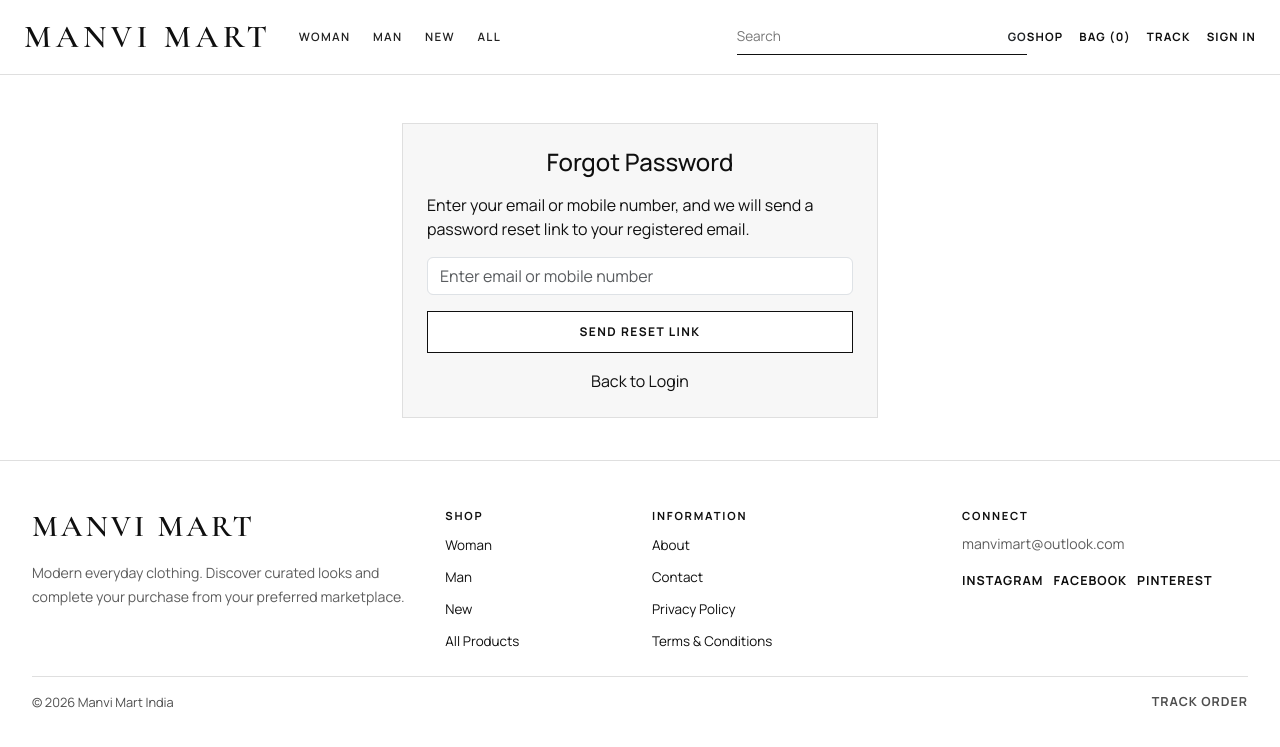
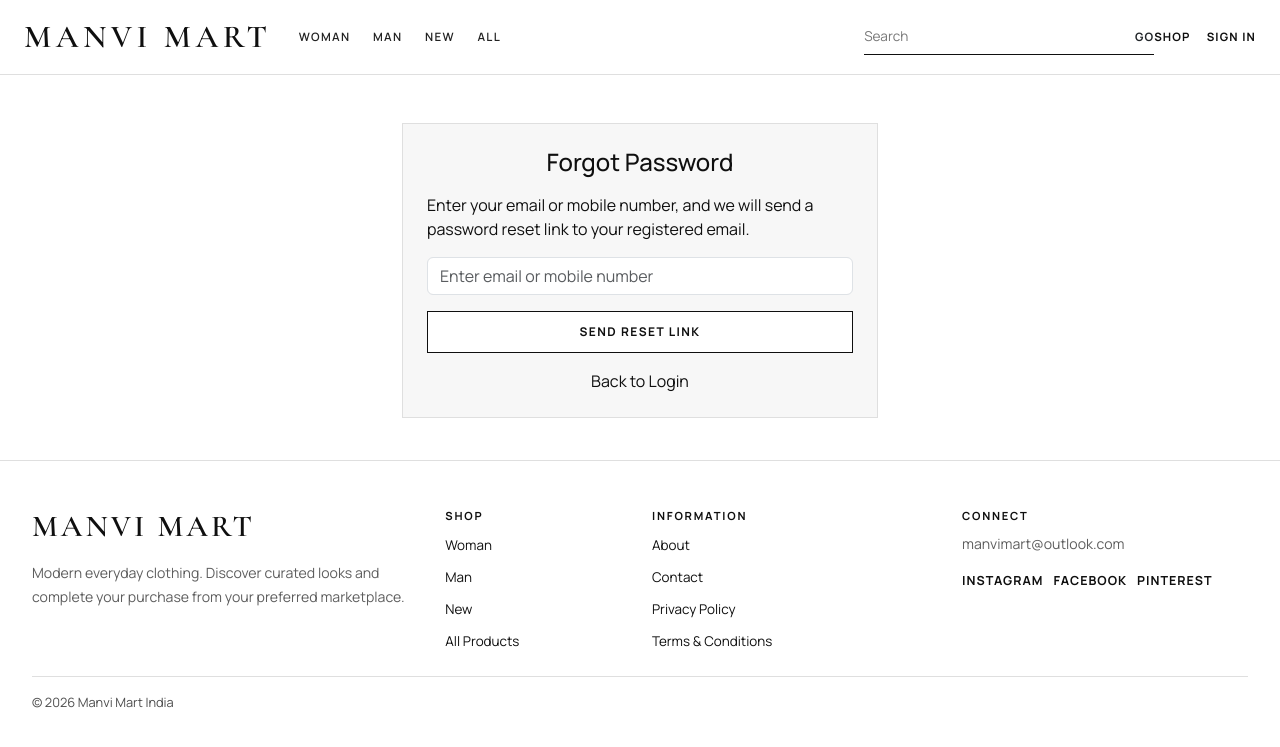
Before and after one commit to shubhamcylon/ManviMartIndia, a Flask app: page /forgot-password in a window 1280 px wide. Shown: the top 747 px of the page. Run offline with Flask 3, Linux system fonts and the light colour scheme.

Commit message:
Remove BAG and TRACK navigation links from header/footer/order success

```diff
--- a/main.py
+++ b/main.py
@@ -48,9 +48,6 @@ app.config['STORE_GSTIN'] = os.environ.get("STORE_GSTIN") or 'GSTIN_NOT_ADDED'
 app.config['STORE_ADDRESS'] = os.environ.get("STORE_ADDRESS") or 'Haridwar, Uttarakhand, India'
 app.config['STORE_STATE'] = os.environ.get("STORE_STATE") or 'Uttarakhand'
 app.config['STORE_STATE_CODE'] = os.environ.get("STORE_STATE_CODE") or '05'
-app.config['STORE_WHATSAPP_NUMBER'] = os.environ.get("STORE_WHATSAPP_NUMBER", "")
-app.config['ORDER_ALERT_WHATSAPP_PHONE'] = os.environ.get("ORDER_ALERT_WHATSAPP_PHONE", "")
-app.config['ORDER_ALERT_WHATSAPP_APIKEY'] = os.environ.get("ORDER_ALERT_WHATSAPP_APIKEY", "")
 app.config['GOOGLE_SHEET_WEBHOOK_URL'] = os.environ.get("GOOGLE_SHEET_WEBHOOK_URL", "")
 app.config['GOOGLE_SHEET_WEBHOOK_TOKEN'] = os.environ.get("GOOGLE_SHEET_WEBHOOK_TOKEN", "")
 
@@ -731,15 +728,6 @@ def format_inr(value):
     return f"{money(value):.2f}"
 
 
-def normalize_whatsapp_number(phone):
-    digits = normalize_phone(phone)
-    if digits.startswith("00"):
-        digits = digits[2:]
-    if len(digits) == 10:
-        digits = f"91{digits}"
-    return digits
-
-
 def build_order_alert_text(order):
     lines = [
         "New order placed on Manvi Mart",
@@ -854,34 +842,10 @@ def send_store_order_email(order, alert_text):
         return False
 
 
-def send_whatsapp_order_alert(alert_text):
-    phone = normalize_whatsapp_number(app.config.get("ORDER_ALERT_WHATSAPP_PHONE", ""))
-    api_key = app.config.get("ORDER_ALERT_WHATSAPP_APIKEY")
-    if not phone or not api_key:
-        return False
-
-    query = urlencode({
-        "phone": phone,
-        "text": alert_text,
-        "apikey": api_key,
-    })
-    endpoint = f"https://api.callmebot.com/whatsapp.php?{query}"
-
-    try:
-        with urlopen(endpoint, timeout=10) as response:
-            return 200 <= getattr(response, "status", 200) < 300
-    except (HTTPError, URLError):
-        app.logger.exception("WhatsApp order notification failed.")
-    except Exception:
-        app.logger.exception("Unexpected WhatsApp notification error.")
-    return False
-
-
 def send_order_alerts(order):
     alert_text = build_order_alert_text(order)
     results = {
         "email": send_store_order_email(order, alert_text),
-        "whatsapp": send_whatsapp_order_alert(alert_text),
     }
     if not any(results.values()):
         app.logger.warning(
@@ -1072,7 +1036,6 @@ def cart_counter():
 def store_settings():
     return dict(
         store_email=app.config['STORE_EMAIL'],
-        store_whatsapp_number=app.config['STORE_WHATSAPP_NUMBER'],
         online_payment_enabled=app.config['ONLINE_PAYMENT_ENABLED'],
         store_name=app.config['STORE_NAME'],
         store_gstin=app.config['STORE_GSTIN'],
@@ -1644,20 +1607,10 @@ def order_success(tracking_id):
         flash("Please login to view this order.", "warning")
         return redirect(url_for("login"))
 
-    whatsapp_link = None
-    store_whatsapp = normalize_whatsapp_number(app.config.get("STORE_WHATSAPP_NUMBER", ""))
-    if store_whatsapp:
-        message = quote(
-            f"Hi Manvi Mart, I placed an order.\nTracking ID: {order.tracking_id}\n"
-            f"Name: {order.customer_name}\nPhone: {order.customer_phone}"
-        )
-        whatsapp_link = f"https://wa.me/{store_whatsapp}?text={message}"
-
     return render_template(
         "order_success.html",
         order=order,
         payment_methods=PAYMENT_METHODS,
-        whatsapp_link=whatsapp_link
     )
 
 
--- a/templates/components/footer.html
+++ b/templates/components/footer.html
@@ -41,7 +41,6 @@
 
         <div class="footer-bottom mt-4 pt-3">
             <span>© {{ current_year }} Manvi Mart India</span>
-            <a href="{{ url_for('track_order') }}">Track Order</a>
         </div>
     </div>
 </footer>
--- a/templates/components/header.html
+++ b/templates/components/header.html
@@ -11,8 +11,6 @@
 
             <div class="d-flex align-items-center gap-3 order-3 order-lg-3">
                 <a class="header-action-link" href="{{ url_for('products_page') }}">SHOP</a>
-                <a class="header-action-link" href="{{ url_for('cart_page') }}">BAG ({{ cart_count }})</a>
-                <a class="header-action-link" href="{{ url_for('track_order') }}">TRACK</a>
                 {% if current_user %}
                     <div class="dropdown">
                         <a href="#" class="header-user-chip" data-bs-toggle="dropdown" aria-label="Open account menu">
@@ -25,7 +23,6 @@
                             </li>
                             <li><hr class="dropdown-divider"></li>
                             <li><a class="dropdown-item" href="{{ url_for('account') }}">My Account</a></li>
-                            <li><a class="dropdown-item" href="{{ url_for('track_order') }}">Track Order</a></li>
                             <li><a class="dropdown-item" href="{{ url_for('logout') }}">Logout</a></li>
                         </ul>
                     </div>
```
Also changed, not shown: templates/order_success.html (+0 -8 lines).
